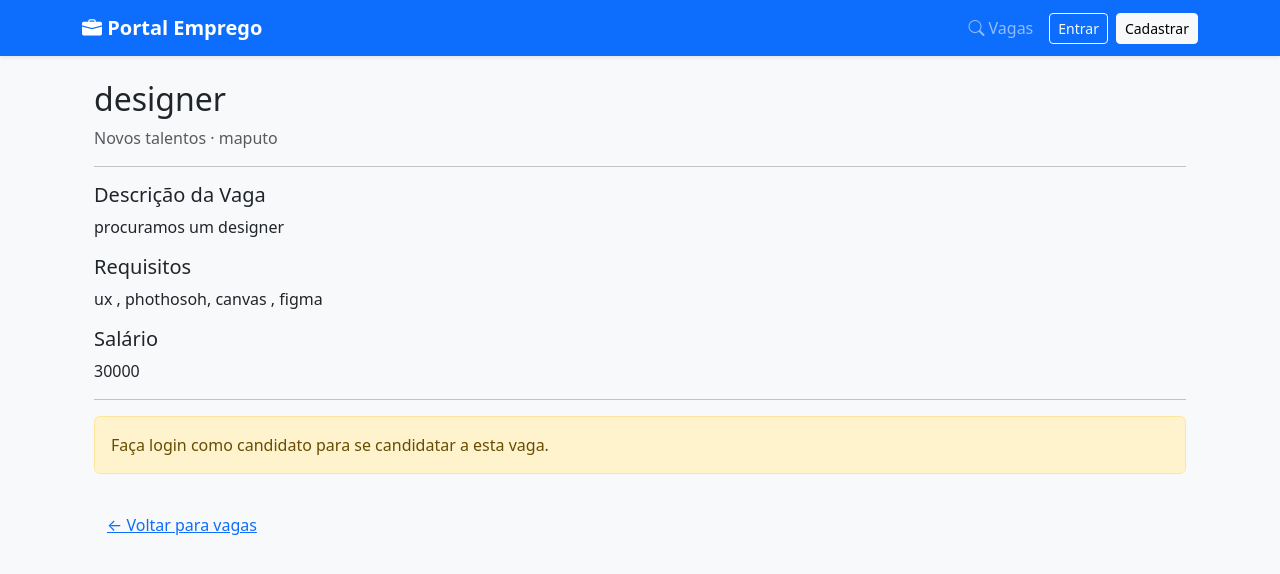
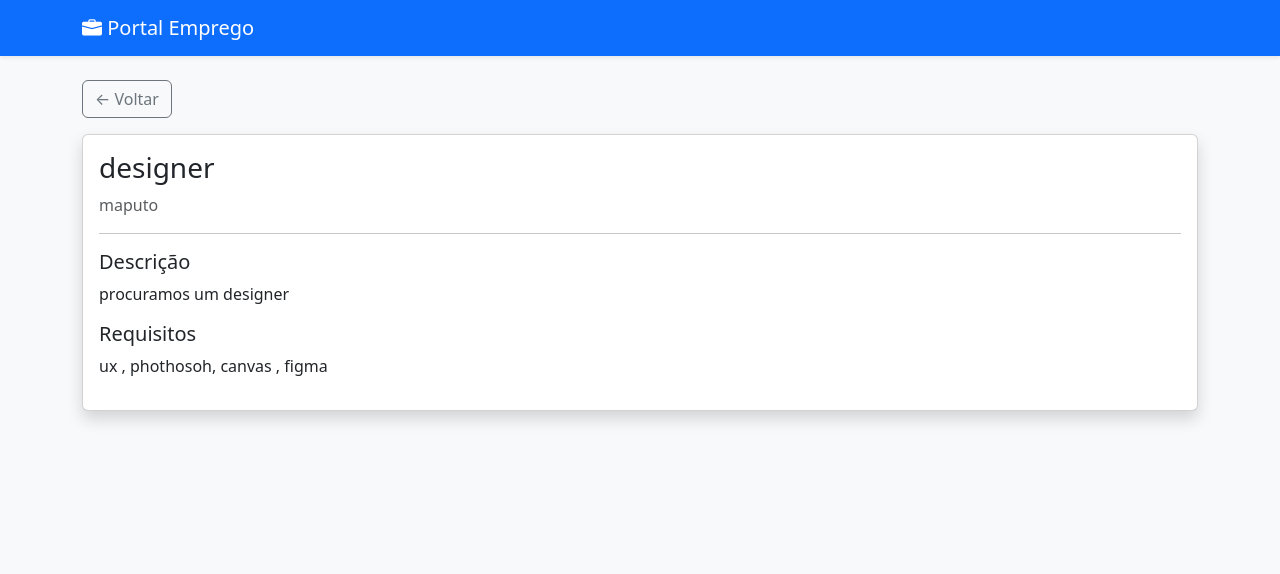
Before and after one commit to Maurozacariaspechisso/tcc_portal_de_emprego, a Flask app: page /vagas/3 in a window 1280 px wide. Shown: the top 574 px of the page. Run offline with Flask 3, Linux system fonts and the light colour scheme; data comes from the database, SQL or seed files in the repository; both versions use the stored data as it was after the commit; some libraries are stand-ins or nearby versions.

Commit message:
template dahbord da empresa

```diff
--- a/portal/app.py
+++ b/portal/app.py
@@ -1,6 +1,6 @@
 from flask import Flask
 from portal.config import configure
-from portal.views_vagas import vaga_bp
+from portal.views_vagas import vagas_bp
 from portal.database import db,migrate
 from flask_login import LoginManager
 from flask_bootstrap import Bootstrap
@@ -19,14 +19,17 @@ def create_app():
 
     from portal.main import main_bp
     from portal.auth import auth_bp
-    from portal.views_vagas import vaga_bp
+    from portal.views_vagas import vagas_bp
     from portal.views_candidaturas import candidaturas_bp
+    from portal.views_empresa import empresa_bp
+
     app.register_blueprint(main_bp)
     app.register_blueprint(auth_bp,url_prefix="/auth")
     app.register_blueprint(candidaturas_bp)
 
 
-    app.register_blueprint(vaga_bp)
+    app.register_blueprint(vagas_bp)
+    app.register_blueprint(empresa_bp)
 
 
     from portal import models
--- a/portal/templates/navbar.html.j2
+++ b/portal/templates/navbar.html.j2
@@ -1,6 +1,7 @@
 <nav class="navbar navbar-expand-lg navbar-dark bg-primary shadow-sm">
   <div class="container">
-        <a class="navbar-brand fw-bold" href="{{ url_for('main.index') }}">
+
+    <a class="navbar-brand" href="{{ url_for('main.index') }}">
       <i class="bi bi-briefcase-fill"></i> Portal Emprego
     </a>
 
@@ -9,45 +10,41 @@
     </button>
 
     <div id="nav" class="collapse navbar-collapse">
+
       <ul class="navbar-nav ms-auto align-items-center gap-2">
-
-                <li class="nav-item">
-                    <a class="nav-link" href="{{ url_for('vagas.listar_vagas') }}">
-                        <i class="bi bi-search"></i> Vagas
-                    </a>
-                </li>
 
         {% if current_user.is_authenticated %}
 
-                    {% if current_user.role == "empresa" %}
+          <li class="nav-item text-light me-2">
+            Olá, <strong>{{ current_user.email }}</strong>
+          </li>
+
+          {% if current_user.role == "candidato" %}
             <li class="nav-item">
-                            <a class="btn btn-light btn-sm" href="{{ url_for('vagas.nova_vaga') }}">
-                                <i class="bi bi-plus-circle"></i> Nova vaga
+              <a class="nav-link" href="{{ url_for('vagas.listar_vagas') }}">Vagas</a>
+            </li>
+            <li class="nav-item">
+              <a class="nav-link" href="{{ url_for('candidaturas.minhas_candidaturas') }}">
+                Minhas candidaturas
               </a>
             </li>
           {% endif %}
 
-                    {% if current_user.role == "candidato" %}
+          {% if current_user.role == "empresa" %}
             <li class="nav-item">
-                            <a class="nav-link" href="{{ url_for('candidaturas.minhas_candidaturas') }}">
-                                <i class="bi bi-file-earmark-text"></i> Minhas candidaturas
+              <a class="nav-link" href="{{ url_for('vagas.nova_vaga') }}">Nova vaga</a>
+            </li>
+            <li class="nav-item">
+              <a class="nav-link" href="{{ url_for('empresa.dashboard') }}">
+                Minhas vagas
               </a>
             </li>
           {% endif %}
 
           <li class="nav-item">
-                        <a class="btn btn-danger btn-sm" href="{{ url_for('auth.logout') }}">
-                            Sair
-                        </a>
+            <a class="btn btn-danger btn-sm" href="{{ url_for('auth.logout') }}">Sair</a>
           </li>
 
-                {% else %}
-                    <li class="nav-item">
-                        <a class="btn btn-outline-light btn-sm" href="{{ url_for('auth.login') }}">Entrar</a>
-                    </li>
-                    <li class="nav-item">
-                        <a class="btn btn-light btn-sm" href="{{ url_for('auth.register') }}">Cadastrar</a>
-                    </li>
         {% endif %}
 
       </ul>
--- a/portal/templates/vagas/detalhe.html.j2
+++ b/portal/templates/vagas/detalhe.html.j2
@@ -1,54 +1,33 @@
 {% extends "base.html.j2" %}
+{% block content %}
 
-{% block title %}{{ vaga.titulo }}{% endblock %}
+<a href="{{ request.referrer or url_for('vagas.listar_vagas') }}"
+   class="btn btn-outline-secondary mb-3">
+   ← Voltar
+</a>
 
-{% block content %}
-<div class="container mt-4">
-
-    <h2>{{ vaga.titulo }}</h2>
-    <p class="text-muted">
-        {{ vaga.empresa.nome_empresa }} · {{ vaga.localizacao }}
-    </p>
+<div class="card shadow">
+  <div class="card-body">
+    <h3>{{ vaga.titulo }}</h3>
+    <p class="text-muted">{{ vaga.localizacao }}</p>
 
     <hr>
 
-    <h5>Descrição da Vaga</h5>
+    <h5>Descrição</h5>
     <p>{{ vaga.descricao }}</p>
 
     <h5>Requisitos</h5>
     <p>{{ vaga.requisitos }}</p>
 
-    {% if vaga.salario %}
-        <h5>Salário</h5>
-        <p>{{ vaga.salario }}</p>
+    {% if current_user.is_authenticated and current_user.role == "candidato" %}
+      <form method="post"
+            action="{{ url_for('candidaturas.candidatar', vaga_id=vaga.id) }}">
+        <button class="btn btn-success mt-3">
+          Candidatar-se
+        </button>
+      </form>
     {% endif %}
+  </div>
+</div>
 
-    <hr>
-
-    {% if current_user.is_authenticated and current_user.role == "candidato" %}
-        {% if ja_candidatou %}
-            <div class="alert alert-info">
-                Você já se candidatou a esta vaga.
-            </div>
-        {% else %}
-            <form
-                method="POST"
-                action="{{ url_for('candidaturas.candidatar', vaga_id=vaga.id) }}"
-            >
-                <button type="submit" class="btn btn-success">
-                    Candidatar-se
-                </button>
-            </form>
-        {% endif %}
-    {% else %}
-        <div class="alert alert-warning">
-            Faça login como candidato para se candidatar a esta vaga.
-        </div>
-    {% endif %}
-
-    <a href="{{ url_for('vagas.listar_vagas') }}" class="btn btn-link mt-3">
-        ← Voltar para vagas
-    </a>
-
-</div>
 {% endblock %}
--- a/portal/views_vagas.py
+++ b/portal/views_vagas.py
@@ -1,77 +1,61 @@
 from flask import (
     Blueprint,
     render_template,
+    redirect,
     url_for,
-    request,
-    redirect,
-    jsonify,
     flash,
-    abort
+    request
 )
 from flask_login import login_required, current_user
 
 from portal.database import db
-from portal.models import Vaga, Empresa, Candidato, Candidatura
+from portal.models import Vaga, Empresa, Candidatura
 from portal.decorators import role_required
 
-
-vaga_bp = Blueprint(
+# Blueprint
+vagas_bp = Blueprint(
     "vagas",
     __name__,
-    url_prefix="/vagas",
-    template_folder="../templates/vagas"
+    url_prefix="/vagas"
 )
 
 
-# 1. LISTAR VAGAS
-@vaga_bp.route("/")
+#  LISTAR TODAS AS VAGAS (PÚBLICO / CANDIDATO)
+
+@vagas_bp.route("/")
 def listar_vagas():
     termo = request.args.get("q")
 
-    query = Vaga.query
+    query = Vaga.query.order_by(Vaga.data_postagem.desc())
 
     if termo:
-        query = query.filter(Vaga.titulo.ilike(f"%{termo}%"))
+        query = query.filter(
+            Vaga.titulo.ilike(f"%{termo}%") |
+            Vaga.localizacao.ilike(f"%{termo}%")
+        )
 
-    vagas = query.order_by(Vaga.data_postagem.desc()).all()
+    vagas = query.all()
+
     return render_template("vagas/listar.html.j2", vagas=vagas)
 
 
-
-# 2. DETALHES DA VAGA
-
-@vaga_bp.route("/<int:vaga_id>")
+#  DETALHE DA VAGA
+@vagas_bp.route("/<int:vaga_id>")
 def detalhe_vaga(vaga_id):
     vaga = Vaga.query.get_or_404(vaga_id)
+    return render_template("vagas/detalhe.html.j2", vaga=vaga)
 
-    ja_candidatou = False
 
-    if current_user.is_authenticated and current_user.role == "candidato":
-        candidato = Candidato.query.filter_by(
-            usuario_id=current_user.id
-        ).first()
 
-        if candidato:
-            candidatura = Candidatura.query.filter_by(
-                candidato_id=candidato.id,
-                vaga_id=vaga.id
-            ).first()
-            ja_candidatou = candidatura is not None
-
-    return render_template(
-        "vagas/detalhe.html.j2",
-        vaga=vaga,
-        ja_candidatou=ja_candidatou
-    )
-
-# 3. CRIAR NOVA VAGA (EMPRESA)
-
-@vaga_bp.route("/nova", methods=["GET", "POST"])
+#  CRIAR NOVA VAGA (EMPRESA)
+@vagas_bp.route("/nova", methods=["GET", "POST"])
 @login_required
 @role_required("empresa")
 def nova_vaga():
 
-    empresa = Empresa.query.filter_by(usuario_id=current_user.id).first()
+    empresa = Empresa.query.filter_by(
+        usuario_id=current_user.id
+    ).first()
 
     if not empresa:
         flash("Perfil de empresa não encontrado.", "danger")
@@ -91,81 +75,62 @@ def nova_vaga():
         db.session.commit()
 
         flash("Vaga publicada com sucesso!", "success")
-        return redirect(url_for("vagas.listar_vagas"))
+        return redirect(url_for("vagas.minhas_vagas"))
 
     return render_template("vagas/nova.html.j2")
 
 
 
-# 4. CANDIDATAR-SE A UMA VAGA (CANDIDATO)
+#  VAGAS DA EMPRESA LOGADA
+@vagas_bp.route("/minhas")
+@login_required
+@role_required("empresa")
+def minhas_vagas():
 
-@vaga_bp.route("/<int:vaga_id>/candidatar", methods=["POST"])
-@login_required
-@role_required("candidato")
-def candidatar_vaga(vaga_id):
-
-    vaga = Vaga.query.get_or_404(vaga_id)
-
-    candidato = Candidato.query.filter_by(usuario_id=current_user.id).first()
-
-    if not candidato:
-        flash("Perfil de candidato não encontrado.", "danger")
-        return redirect(url_for("vagas.listar_vagas"))
-
-    # Evita candidatura duplicada
-    candidatura_existente = Candidatura.query.filter_by(
-        candidato_id=candidato.id,
-        vaga_id=vaga.id
+    empresa = Empresa.query.filter_by(
+        usuario_id=current_user.id
     ).first()
 
-    if candidatura_existente:
-        flash("Você já se candidatou a esta vaga.", "warning")
-        return redirect(url_for("vagas.detalhe_vaga", vaga_id=vaga.id))
+    if not empresa:
+        flash("Perfil de empresa não encontrado.", "danger")
+        return redirect(url_for("main.index"))
 
-    candidatura = Candidatura(
-        candidato_id=candidato.id,
-        vaga_id=vaga.id
-    )
-
-    db.session.add(candidatura)
-    db.session.commit()
-
-    flash("Candidatura realizada com sucesso!", "success")
-    return redirect(url_for("vagas.detalhe_vaga", vaga_id=vaga.id))
-
-
-
-# 5. LISTAR CANDIDATURAS DA EMPRESA
-
-@vaga_bp.route("/minhas/candidaturas")
-@login_required
-@role_required("empresa")
-def candidaturas_empresa():
-
-    empresa = Empresa.query.filter_by(usuario_id=current_user.id).first()
-
-    if not empresa:
-        abort(403)
-
-    vagas = Vaga.query.filter_by(empresa_id=empresa.id).all()
+    vagas = Vaga.query.filter_by(
+        empresa_id=empresa.id
+    ).all()
 
     return render_template(
-        "vagas/candidaturas_empresa.html.j2",
+        "vagas/minhas.html.j2",
         vagas=vagas
     )
 
 
 
-# 6. API JSON (OPCIONAL)
+#CANDIDATURAS PARA UMA VAGA (EMPRESA)
 
-@vaga_bp.route("/api", methods=["GET"])
-def vagas_api():
-    vagas = Vaga.query.all()
-    return jsonify([
-        {
-            "id": v.id,
-            "titulo": v.titulo,
-            "empresa_id": v.empresa_id
-        }
-        for v in vagas
-    ])
+@vagas_bp.route("/<int:vaga_id>/candidaturas")
+@login_required
+@role_required("empresa")
+def candidaturas_vaga(vaga_id):
+
+    vaga = Vaga.query.get_or_404(vaga_id)
+
+    empresa = Empresa.query.filter_by(
+        usuario_id=current_user.id
+    ).first()
+
+    if vaga.empresa_id != empresa.id:
+        flash("Acesso não autorizado.", "danger")
+        return redirect(url_for("vagas.minhas_vagas"))
+
+    candidaturas = (
+        Candidatura.query
+        .filter_by(vaga_id=vaga.id)
+        .all()
+    )
+
+    return render_template(
+        "vagas/candidaturas_empresa.html.j2",
+        vaga=vaga,
+        candidaturas=candidaturas
+    )
```
Also changed, not shown: portal/templates/empresa/dashboard.html.j2 (added, +41 -0 lines), portal/templates/vagas/listar.html.j2 (+70 -40 lines), portal/views_empresa.py (added, +18 -0 lines), portal/views_main.py (added, +17 -0 lines), portal/portal.db, portal/views_usuarios.py (deleted). Lines whose indentation alone changed are shown as unchanged.
